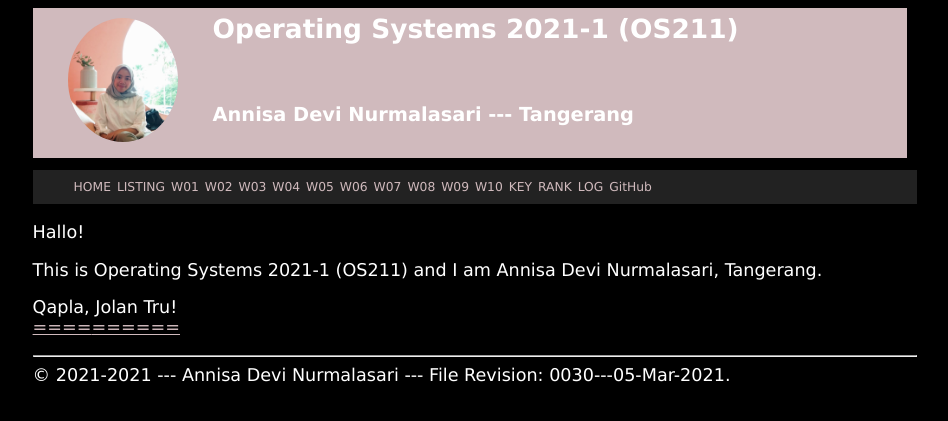
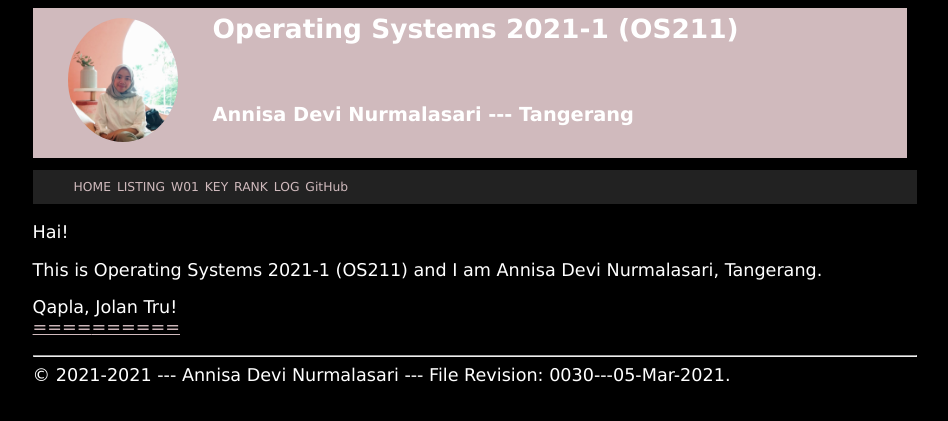
Before and after one commit to annisadevin/os211, a Jekyll site: the page built from index.md, in a window 1280 px wide. Shown: the top 421 px of the page, without its empty margins (165-1113 px from the left). Built offline with Jekyll 4.4.1, drawn with Linux system fonts in a browser that asks for light colours.

Commit message:
Update konten

```diff
--- a/_includes/navbar.html
+++ b/_includes/navbar.html
@@ -7,7 +7,7 @@
     <li class='listitem'><a href='{{ site.baseurl }}/'>HOME</a></li>
     <li class='listitem'><a href='{{ site.baseurl }}/004.html'>LISTING</a></li>
     <li class='listitem'><a href='{{ site.baseurl }}/W01/'>W01</a></li>
-    <li class='listitem'><a href='{{ site.baseurl }}/W02/'>W02</a></li>
+    <!-- <li class='listitem'><a href='{{ site.baseurl }}/W02/'>W02</a></li>
     <li class='listitem'><a href='{{ site.baseurl }}/W03/'>W03</a></li>
     <li class='listitem'><a href='{{ site.baseurl }}/W04/'>W04</a></li>
     <li class='listitem'><a href='{{ site.baseurl }}/W05/'>W05</a></li>
@@ -15,7 +15,7 @@
     <li class='listitem'><a href='{{ site.baseurl }}/W07/'>W07</a></li>
     <li class='listitem'><a href='{{ site.baseurl }}/W08/'>W08</a></li>
     <li class='listitem'><a href='{{ site.baseurl }}/W09/'>W09</a></li>
-    <li class='listitem'><a href='{{ site.baseurl }}/W10/'>W10</a></li>
+    <li class='listitem'><a href='{{ site.baseurl }}/W10/'>W10</a></li> -->
     <li class='listitem'><a href='{{ site.baseurl }}/TXT/mypubkey.txt'>KEY</a></li>
     <li class='listitem'><a href='{{ site.baseurl }}/TXT/myrank.txt'>RANK</a></li>
     <li class='listitem'><a href='{{ site.baseurl }}/TXT/mylog.txt'>LOG</a></li>
--- a/index.md
+++ b/index.md
@@ -2,7 +2,7 @@
 layout: "layout"
 ---
 
-Hallo!
+Hai!
 
 This is {{ site.title }} and I am {{ site.author }}, {{ site.address }}.
 
```
